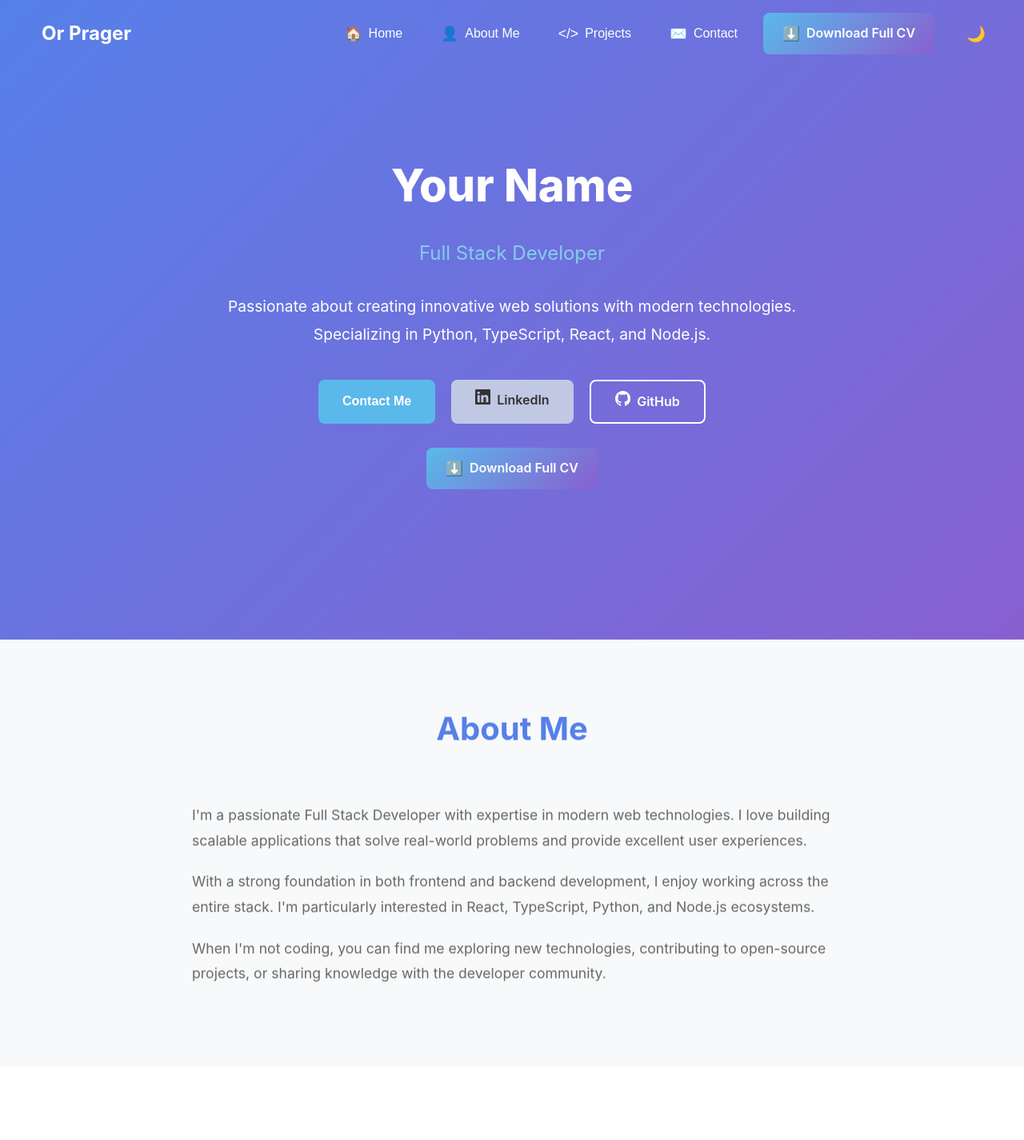
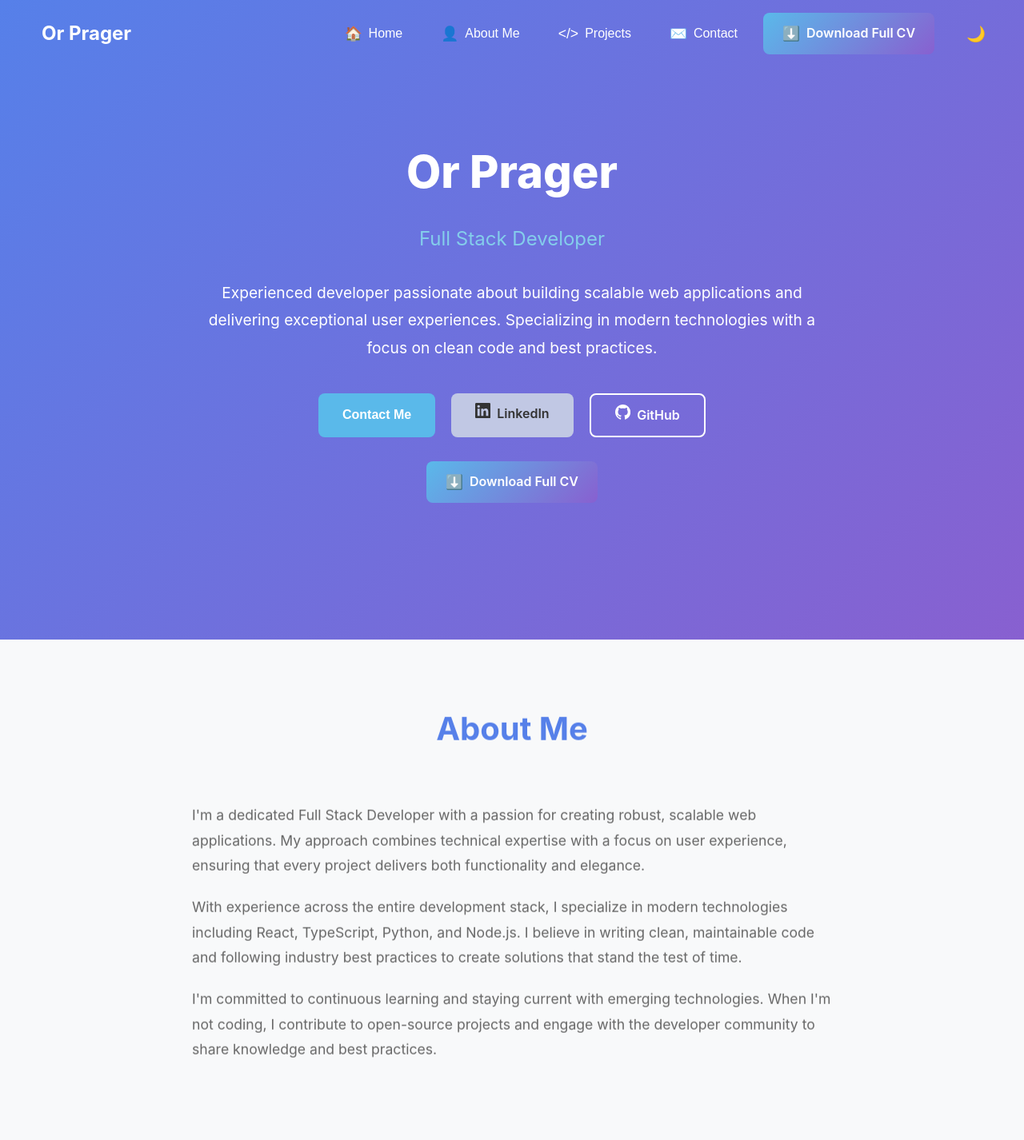
Before and after one commit to VisedFeline121/portfolio_site, a React (Vite) app in the folder portfolio-app/: page / in a window 1280 px wide. Shown: the top 1426 px of the page at 80% size. Built offline with nearby package versions, Linux system fonts and the light colour scheme; no server answers.

Commit message:
added footer and added polishes (favicong, tab styles etc...)

```diff
--- a/portfolio-app/index.html
+++ b/portfolio-app/index.html
@@ -3,7 +3,17 @@
     <head>
         <meta charset="UTF-8" />
         <meta name="viewport" content="width=device-width, initial-scale=1.0" />
+        <meta
+            name="description"
+            content="Or Prager - Full Stack Developer specializing in React, TypeScript, Python, and Node.js. Building modern web applications with clean code and best practices."
+        />
+        <meta
+            name="keywords"
+            content="Full Stack Developer, React, TypeScript, Python, Node.js, Web Development, Frontend, Backend"
+        />
+        <meta name="author" content="Or Prager" />
         <title>Or Prager - Full Stack Developer</title>
+        <link rel="icon" type="image/svg+xml" href="/favicon.svg" />
     </head>
     <body>
         <div id="root"></div>
--- a/portfolio-app/src/App.tsx
+++ b/portfolio-app/src/App.tsx
@@ -1,6 +1,7 @@
 import "./App.css";
 import { ErrorBoundary } from "./components/error/ErrorBoundary";
 import NotFound from "./components/error/NotFound";
+import Footer from "./components/layout/Footer";
 import Navbar from "./components/navigation/Navbar";
 import About from "./components/sections/About/About";
 import CV from "./components/sections/CV/CV";
@@ -27,6 +28,7 @@ function App() {
                 <Projects />
                 <CV />
                 <Contact />
+                <Footer />
             </div>
         </ErrorBoundary>
     );
--- /dev/null
+++ b/portfolio-app/src/components/layout/Footer.css
@@ -0,0 +1,85 @@
+/* Footer */
+.footer {
+    background-color: var(--light-gray);
+    color: var(--dark-gray);
+    padding: 60px 0 30px;
+    margin-top: 0;
+}
+
+.footer-content {
+    max-width: 1200px;
+    margin: 0 auto;
+    padding: 0 20px;
+    display: grid;
+    grid-template-columns: repeat(auto-fit, minmax(250px, 1fr));
+    gap: 40px;
+    margin-bottom: 40px;
+}
+
+.footer-section h3 {
+    color: var(--primary-blue);
+    font-size: 1.5rem;
+    margin-bottom: 15px;
+    font-weight: 600;
+}
+
+.footer-section h4 {
+    color: var(--vibrant-blue);
+    font-size: 1.2rem;
+    margin-bottom: 15px;
+    font-weight: 600;
+}
+
+.footer-section p {
+    color: var(--text-gray);
+    line-height: 1.6;
+    margin-bottom: 10px;
+}
+
+.footer-link {
+    color: var(--text-gray);
+    text-decoration: none;
+    transition: color 0.3s ease;
+}
+
+.footer-link:hover {
+    color: var(--vibrant-blue);
+}
+
+.footer-social-links {
+    display: flex;
+    gap: 20px;
+}
+
+.footer-bottom {
+    border-top: 1px solid var(--light-lavender);
+    padding-top: 30px;
+    text-align: center;
+    max-width: 1200px;
+    margin: 0 auto;
+    padding-left: 20px;
+    padding-right: 20px;
+}
+
+.footer-bottom p {
+    color: var(--text-gray);
+    margin-bottom: 5px;
+    font-size: 0.9rem;
+}
+
+/* Responsive Design */
+@media (max-width: 768px) {
+    .footer {
+        padding: 40px 0 20px;
+    }
+
+    .footer-content {
+        grid-template-columns: 1fr;
+        gap: 30px;
+        text-align: center;
+    }
+
+    .footer-social-links {
+        justify-content: center;
+    }
+}
--- /dev/null
+++ b/portfolio-app/src/components/layout/Footer.tsx
@@ -0,0 +1,64 @@
+import React from "react";
+import { contactInfo } from "../../data/contact";
+import "./Footer.css";
+
+const Footer: React.FC = () => {
+    const currentYear = new Date().getFullYear();
+
+    return (
+        <footer className="footer">
+            <div className="footer-content">
+                <div className="footer-section">
+                    <h3>Or Prager</h3>
+                    <p>Full Stack Developer</p>
+                    <p>
+                        Building modern web applications with passion and
+                        precision.
+                    </p>
+                </div>
+
+                <div className="footer-section">
+                    <h4>Contact</h4>
+                    <p>
+                        <a
+                            href={`mailto:${contactInfo.email}`}
+                            className="footer-link"
+                        >
+                            {contactInfo.email}
+                        </a>
+                    </p>
+                    <p>{contactInfo.location}</p>
+                </div>
+
+                <div className="footer-section">
+                    <h4>Connect</h4>
+                    <div className="footer-social-links">
+                        <a
+                            href={contactInfo.socialLinks.github}
+                            target="_blank"
+                            rel="noopener noreferrer"
+                            className="footer-link"
+                        >
+                            GitHub
+                        </a>
+                        <a
+                            href={contactInfo.socialLinks.linkedin}
+                            target="_blank"
+                            rel="noopener noreferrer"
+                            className="footer-link"
+                        >
+                            LinkedIn
+                        </a>
+                    </div>
+                </div>
+            </div>
+
+            <div className="footer-bottom">
+                <p>&copy; {currentYear} Or Prager. All rights reserved.</p>
+                <p>Built with React, TypeScript, and ❤️</p>
+            </div>
+        </footer>
+    );
+};
+
+export default Footer;
--- a/portfolio-app/src/components/sections/About/About.tsx
+++ b/portfolio-app/src/components/sections/About/About.tsx
@@ -19,21 +19,26 @@ const About: React.FC = () => {
                 <div className="about-content">
                     <div className="about-text">
                         <p>
-                            I'm a passionate Full Stack Developer with expertise
-                            in modern web technologies. I love building scalable
-                            applications that solve real-world problems and
-                            provide excellent user experiences.
+                            I'm a dedicated Full Stack Developer with a passion
+                            for creating robust, scalable web applications. My
+                            approach combines technical expertise with a focus
+                            on user experience, ensuring that every project
+                            delivers both functionality and elegance.
                         </p>
                         <p>
-                            With a strong foundation in both frontend and
-                            backend development, I enjoy working across the
-                            entire stack. I'm particularly interested in React,
-                            TypeScript, Python, and Node.js ecosystems.
+                            With experience across the entire development stack,
+                            I specialize in modern technologies including React,
+                            TypeScript, Python, and Node.js. I believe in
+                            writing clean, maintainable code and following
+                            industry best practices to create solutions that
+                            stand the test of time.
                         </p>
                         <p>
-                            When I'm not coding, you can find me exploring new
-                            technologies, contributing to open-source projects,
-                            or sharing knowledge with the developer community.
+                            I'm committed to continuous learning and staying
+                            current with emerging technologies. When I'm not
+                            coding, I contribute to open-source projects and
+                            engage with the developer community to share
+                            knowledge and best practices.
                         </p>
                     </div>
                 </div>
--- a/portfolio-app/src/components/sections/Hero/Hero.tsx
+++ b/portfolio-app/src/components/sections/Hero/Hero.tsx
@@ -10,12 +10,13 @@ const Hero: React.FC = () => {
     return (
         <section id="hero" className="hero-section">
             <div className="hero-content">
-                <h1 className="hero-title">Your Name</h1>
+                <h1 className="hero-title">Or Prager</h1>
                 <h2 className="hero-subtitle">Full Stack Developer</h2>
                 <p className="hero-description">
-                    Passionate about creating innovative web solutions with
-                    modern technologies. Specializing in Python, TypeScript,
-                    React, and Node.js.
+                    Experienced developer passionate about building scalable web
+                    applications and delivering exceptional user experiences.
+                    Specializing in modern technologies with a focus on clean
+                    code and best practices.
                 </p>
                 <div className="hero-buttons">
                     <button
```
Also changed, not shown: portfolio-app/public/favicon.svg (added).
